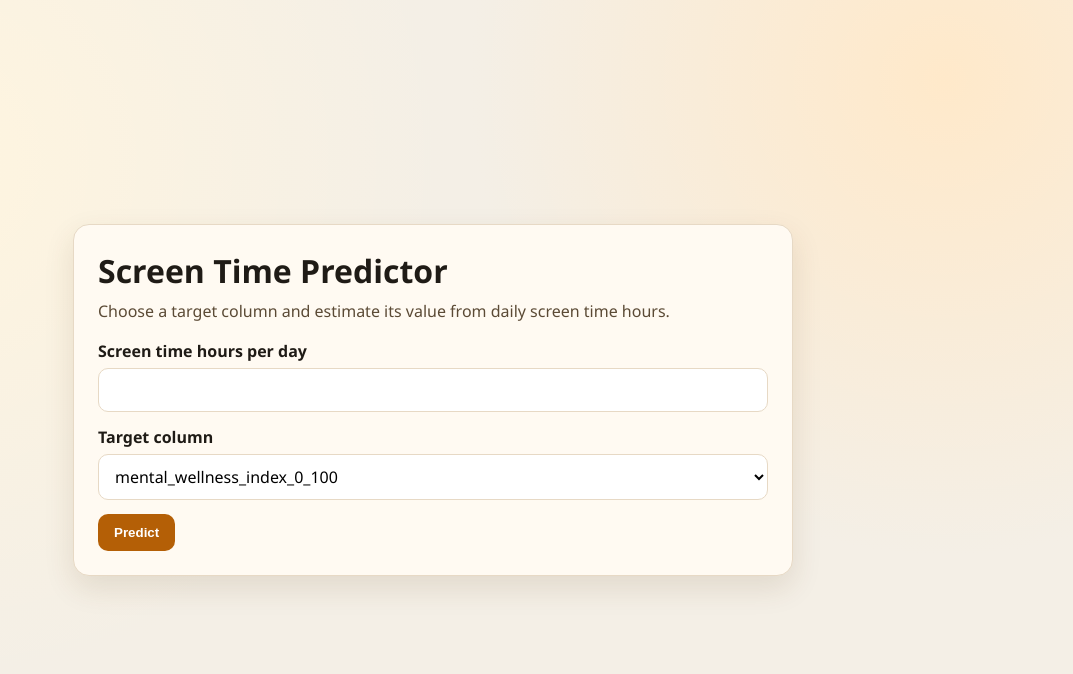
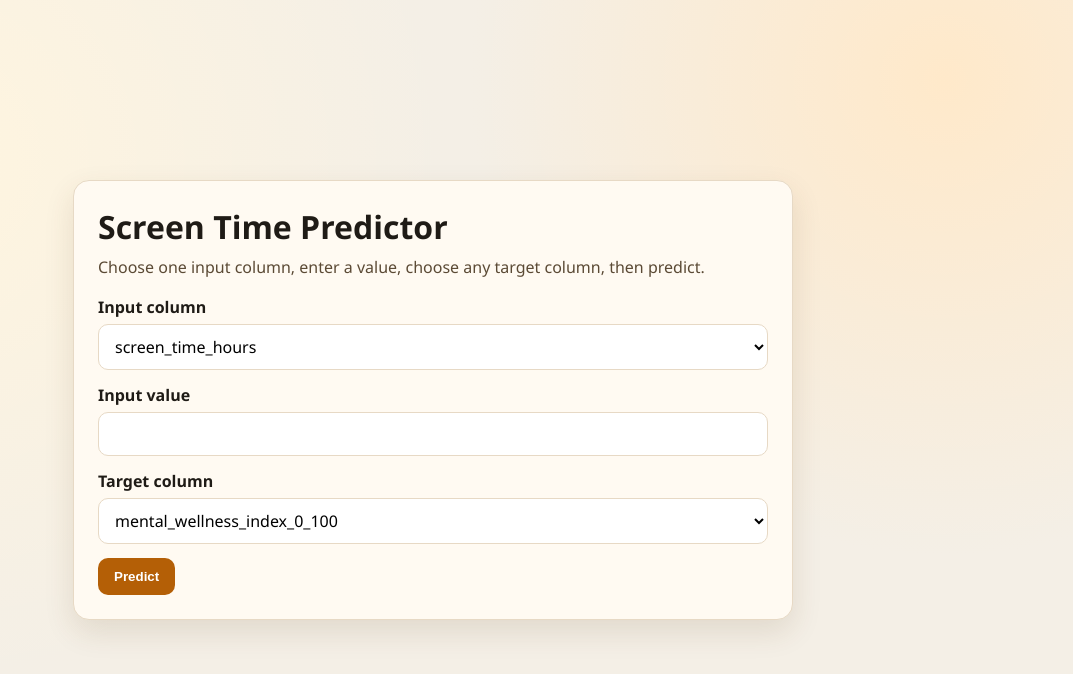
Before and after one commit to LonelyDreamer005/wellbeingAnalysis, a Flask app: page / in a window 1280 px wide. Shown: the top 674 px of the page, without its empty margins (207-1280 px from the left). Run offline with Flask 3, Linux system fonts and the light colour scheme.

Commit message:
added choice to input & output

```diff
--- a/app.py
+++ b/app.py
@@ -13,8 +13,6 @@ DATA_CANDIDATES = [
     Path("data/refined_screen_time_dataset.csv"),
     Path("refined_screen_time_dataset.csv"),
 ]
-FEATURE_COL = "screen_time_hours"
-EXCLUDED_TARGETS = {FEATURE_COL, "screen_time_check", "screen_time_diff"}
 
 
 def load_data() -> pd.DataFrame:
@@ -24,13 +22,12 @@ def load_data() -> pd.DataFrame:
     return pd.read_csv(data_path)
 
 
-def available_target_columns(df: pd.DataFrame) -> list[str]:
-    numeric_cols = df.select_dtypes(include="number").columns.tolist()
-    return [c for c in numeric_cols if c not in EXCLUDED_TARGETS]
+def available_numeric_columns(df: pd.DataFrame) -> list[str]:
+    return df.select_dtypes(include="number").columns.tolist()
 
 
-def train_best_model(df: pd.DataFrame, target_col: str):
-    X = df[[FEATURE_COL]]
+def train_best_model(df: pd.DataFrame, input_col: str, target_col: str):
+    X = df[[input_col]]
     y = df[target_col]
 
     X_train, X_test, y_train, y_test = train_test_split(
@@ -63,56 +60,67 @@ def train_best_model(df: pd.DataFrame, target_col: str):
 @app.route("/", methods=["GET", "POST"])
 def index():
     df = load_data()
-    targets = available_target_columns(df)
+    numeric_cols = available_numeric_columns(df)
 
     prediction = None
+    selected_input_col = None
     selected_col = None
-    entered_hours = None
+    entered_value = None
     model_name = None
     model_r2 = None
     error = None
 
-    if not targets:
+    if not numeric_cols:
         error = "No numeric target columns are available for prediction."
         return render_template(
             "index.html",
+            input_cols=[],
             targets=[],
             prediction=prediction,
+            selected_input_col=selected_input_col,
             selected_col=selected_col,
-            entered_hours=entered_hours,
+            entered_value=entered_value,
             model_name=model_name,
             model_r2=model_r2,
             error=error,
         )
 
+    default_input_col = (
+        "screen_time_hours" if "screen_time_hours" in numeric_cols else numeric_cols[0]
+    )
     default_col = (
-        "mental_wellness_index_0_100"
-        if "mental_wellness_index_0_100" in targets
-        else targets[0]
+        "mental_wellness_index_0_100" if "mental_wellness_index_0_100" in numeric_cols else numeric_cols[0]
     )
 
     if request.method == "POST":
+        selected_input_col = request.form.get("input_col", default_input_col)
         selected_col = request.form.get("target_col", default_col)
-        entered_hours = request.form.get("screen_time_hours", "").strip()
+        entered_value = request.form.get("input_value", "").strip()
 
-        if selected_col not in targets:
-            error = "Selected column is not valid."
+        if selected_input_col not in numeric_cols or selected_col not in numeric_cols:
+            error = "Selected input or target column is not valid."
+        elif selected_input_col == selected_col:
+            error = "Input column and target column must be different."
         else:
             try:
-                hours_value = float(entered_hours)
-                model, model_name, model_r2 = train_best_model(df, selected_col)
+                input_value = float(entered_value)
+                model, model_name, model_r2 = train_best_model(
+                    df, selected_input_col, selected_col
+                )
                 prediction = float(
-                    model.predict(pd.DataFrame({FEATURE_COL: [hours_value]}))[0]
+                    model.predict(pd.DataFrame({selected_input_col: [input_value]}))[0]
                 )
             except ValueError:
-                error = "Please enter a valid number for screen time hours."
+                error = "Please enter a valid number for input value."
 
     return render_template(
         "index.html",
-        targets=targets,
+        input_cols=numeric_cols,
+        targets=numeric_cols,
         prediction=prediction,
+        selected_input_col=selected_input_col or default_input_col,
         selected_col=selected_col or default_col,
-        entered_hours=entered_hours,
+        entered_value=entered_value,
         model_name=model_name,
         model_r2=model_r2,
         error=error,
--- a/templates/index.html
+++ b/templates/index.html
@@ -115,19 +115,27 @@
 <body>
   <main class="card">
     <h1>Screen Time Predictor</h1>
-    <p>Choose a target column and estimate its value from daily screen time hours.</p>
+    <p>Choose one input column, enter a value, choose any target column, then predict.</p>
 
     <form method="post" class="grid">
       <div>
-        <label for="screen_time_hours">Screen time hours per day</label>
+        <label for="input_col">Input column</label>
+        <select id="input_col" name="input_col" required>
+          {% for c in input_cols %}
+            <option value="{{ c }}" {% if c == selected_input_col %}selected{% endif %}>{{ c }}</option>
+          {% endfor %}
+        </select>
+      </div>
+
+      <div>
+        <label for="input_value">Input value</label>
         <input
-          id="screen_time_hours"
-          name="screen_time_hours"
+          id="input_value"
+          name="input_value"
           type="number"
           step="0.1"
-          min="0"
           required
-          value="{{ entered_hours if entered_hours is not none else '' }}"
+          value="{{ entered_value if entered_value is not none else '' }}"
         />
       </div>
 
@@ -150,6 +158,7 @@
     {% if prediction is not none %}
       <section class="result">
         <div><strong>Prediction:</strong> {{ prediction | round(2) }}</div>
+        <div><strong>Input:</strong> <code>{{ selected_input_col }}</code> = {{ entered_value }}</div>
         <div><strong>Column:</strong> <code>{{ selected_col }}</code></div>
         <div><strong>Best model:</strong> {{ model_name }} (R2={{ model_r2 | round(3) }})</div>
       </section>
```
